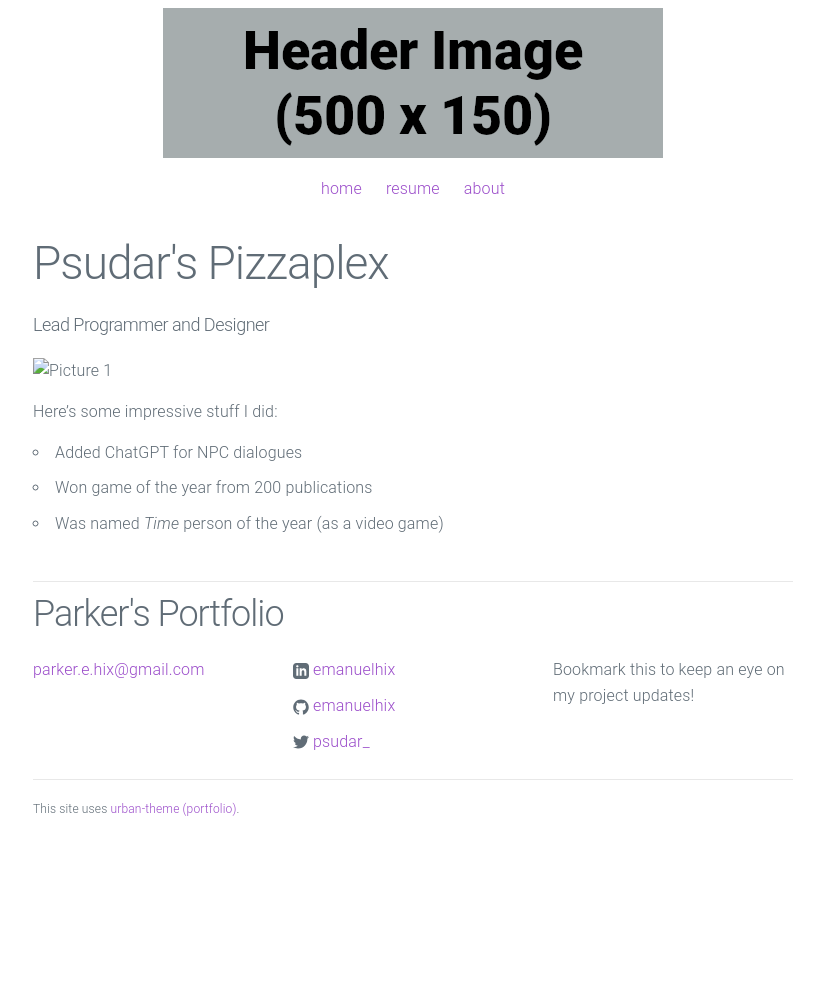
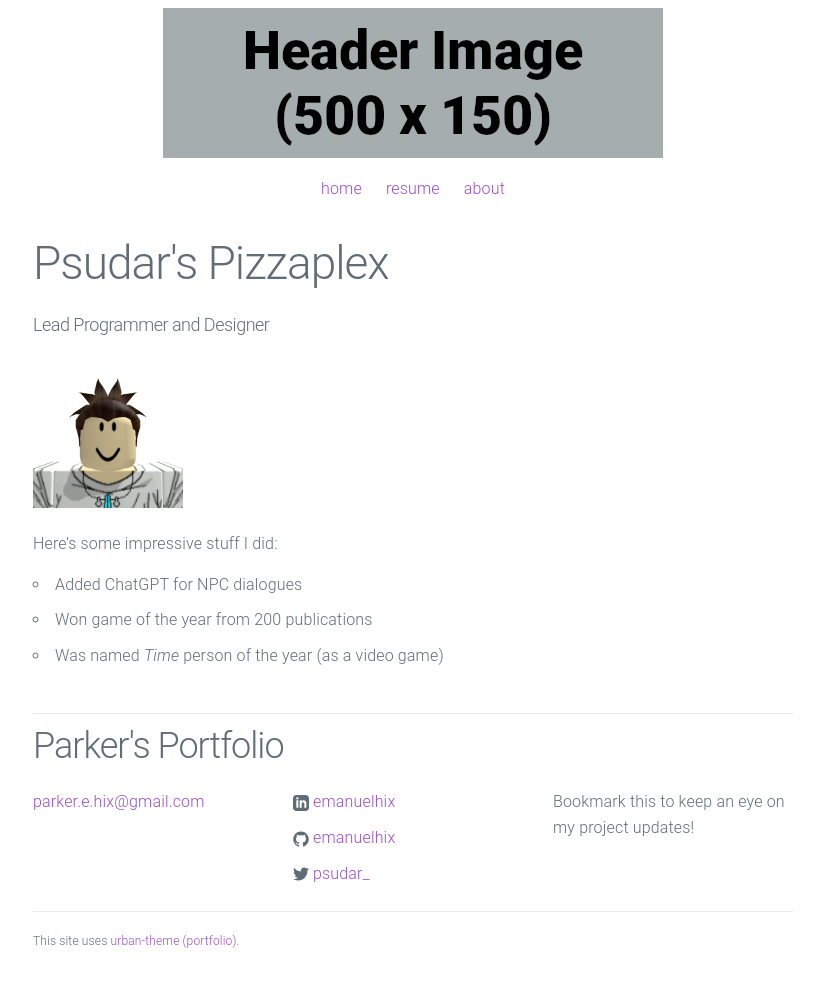
Before and after one commit to emanuelhix/emanuelhix.github.io, a Jekyll site: the page built from _posts/2022-10-09-newest-game.md, in a window 1280 px wide. Shown: the whole page, without its empty margins (227-1042 px from the left). Built offline with Jekyll 4.4.1, drawn with Linux system fonts in a browser that asks for light colours; before the commit the page ends 900 px from its top, so only the background shows below that.

Commit message:
added post preview

```diff
--- a/_posts/2022-10-09-newest-game.md
+++ b/_posts/2022-10-09-newest-game.md
@@ -3,10 +3,10 @@
 title:  "Psudar's Pizzaplex"
 summary: "Lead Programmer and Designer"
 date:   2023-05-16 02:58:00
-preview: /assets/postpreview.png
+preview: /assets/psudar_avatar.png
 ---
 
-![Picture 1](assets/psudar_avatar.png)
+![Picture 1](/assets/psudar_avatar.png)
 
 Here's some impressive stuff I did:
 
```
